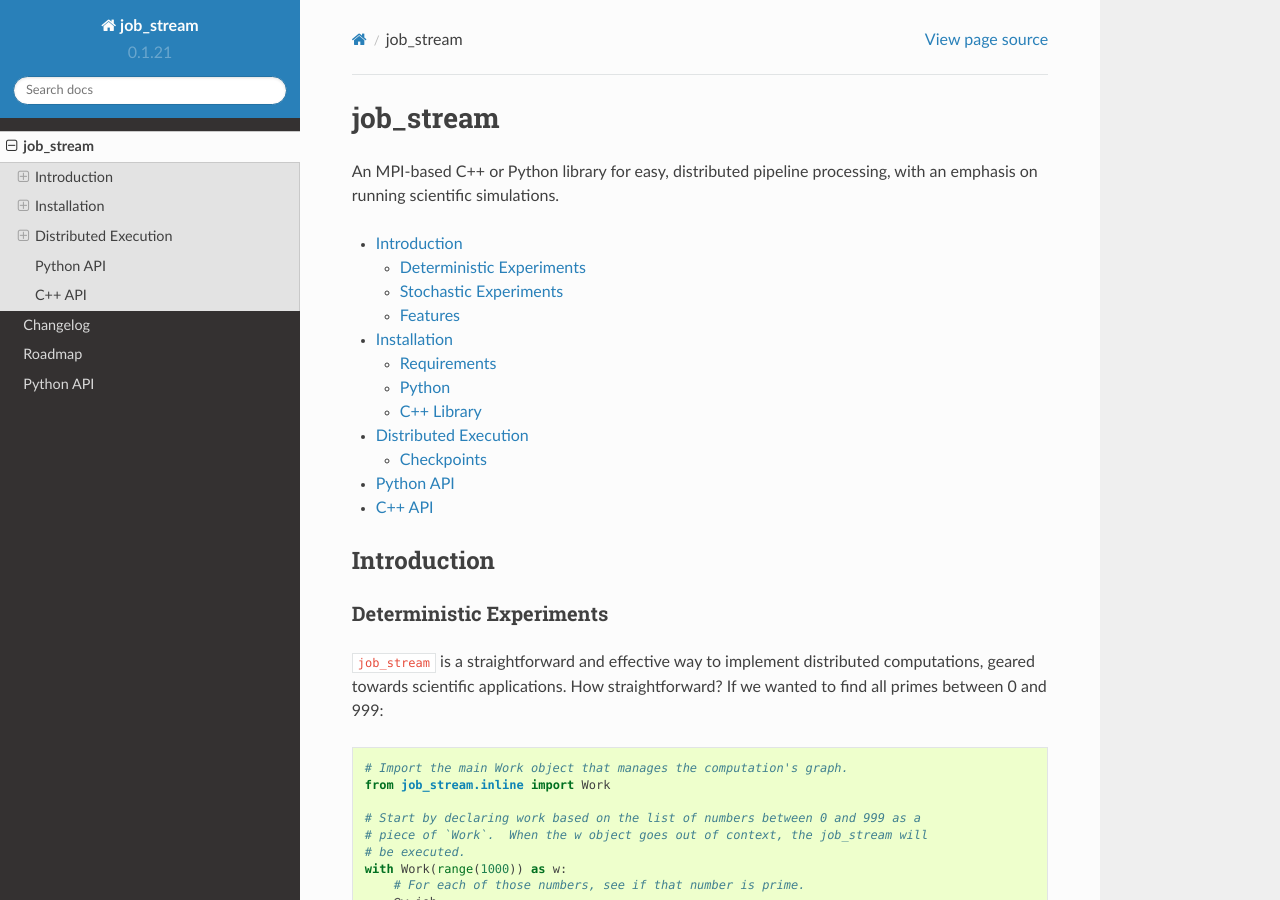
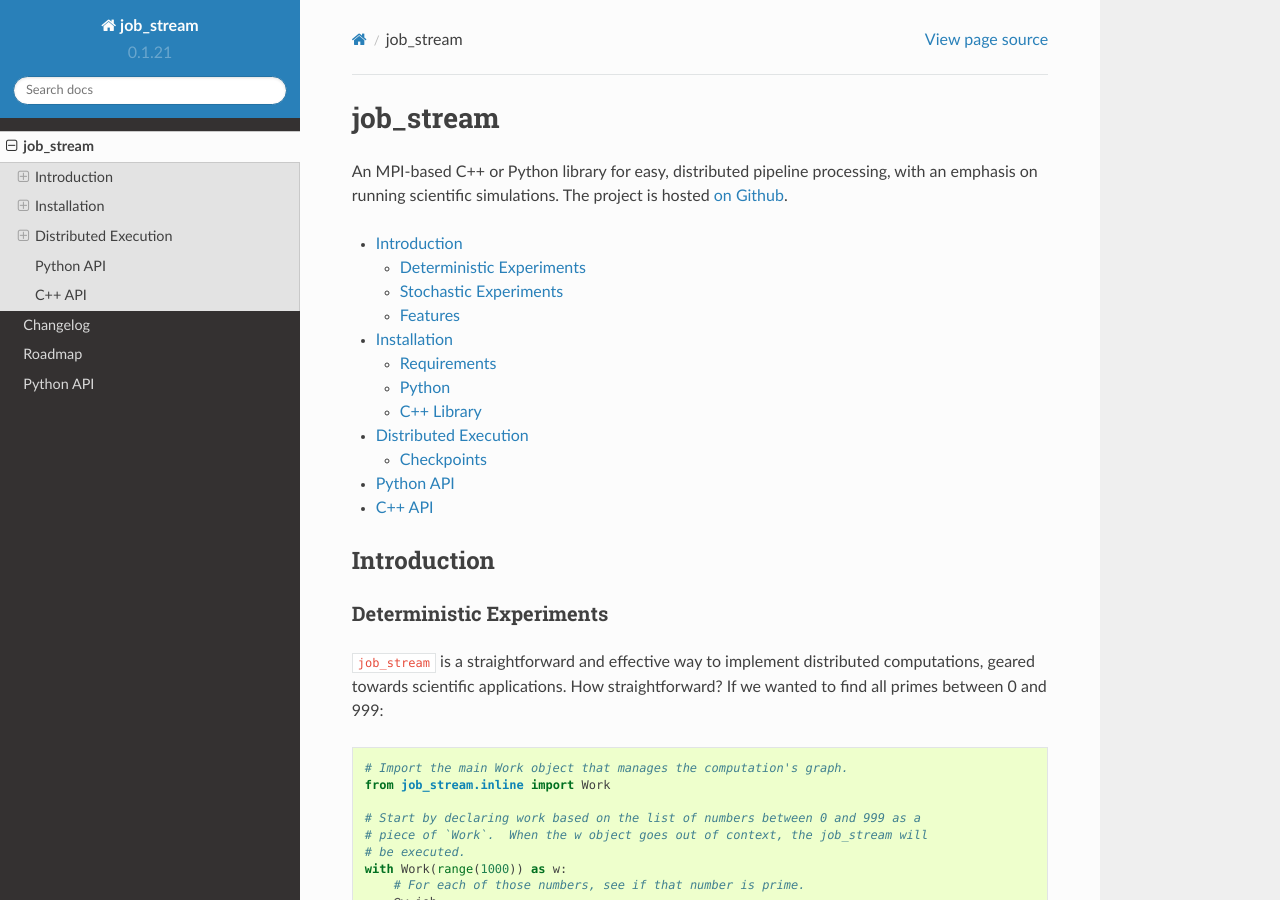
Before and after one commit to wwoods/job_stream, a Sphinx documentation site: the page built from sphinx/main.rst, in a window 1280 px wide and 900 px high. Built offline with Sphinx 7.4.7 and the Read the Docs theme 2.0.0, drawn with Linux system fonts in a browser that asks for light colours; formulas are drawn with MathJax 3.

Commit message:
Another minor documentation update; Github link

```diff
--- a/sphinx/main.rst
+++ b/sphinx/main.rst
@@ -1,7 +1,7 @@
 job_stream
 ==========
 
-An MPI-based C++ or Python library for easy, distributed pipeline processing, with an emphasis on running scientific simulations.
+An MPI-based C++ or Python library for easy, distributed pipeline processing, with an emphasis on running scientific simulations.  The project is hosted `on Github <https://github.com/wwoods/job_stream>`_.
 
 
 .. contents::
```
